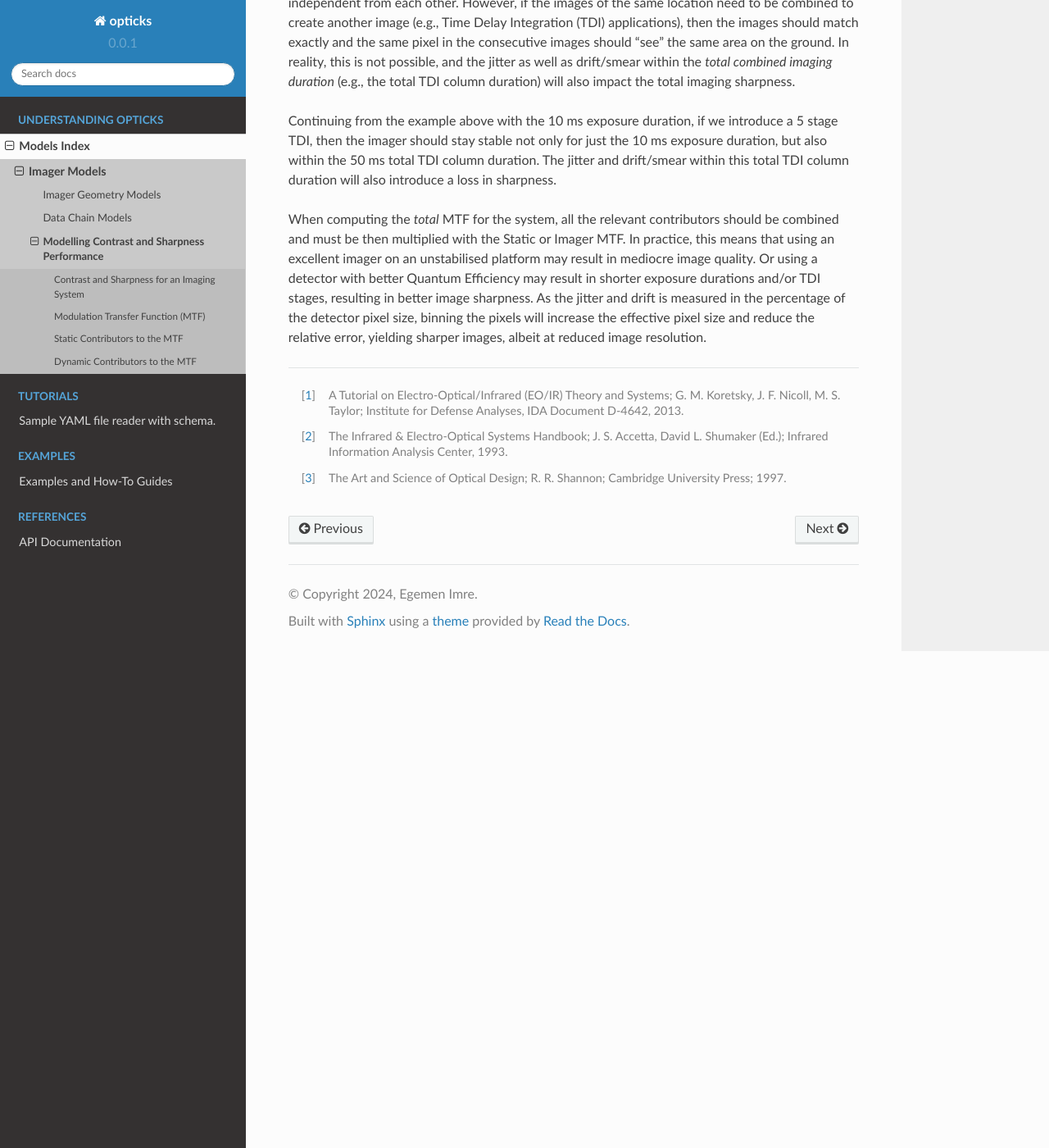
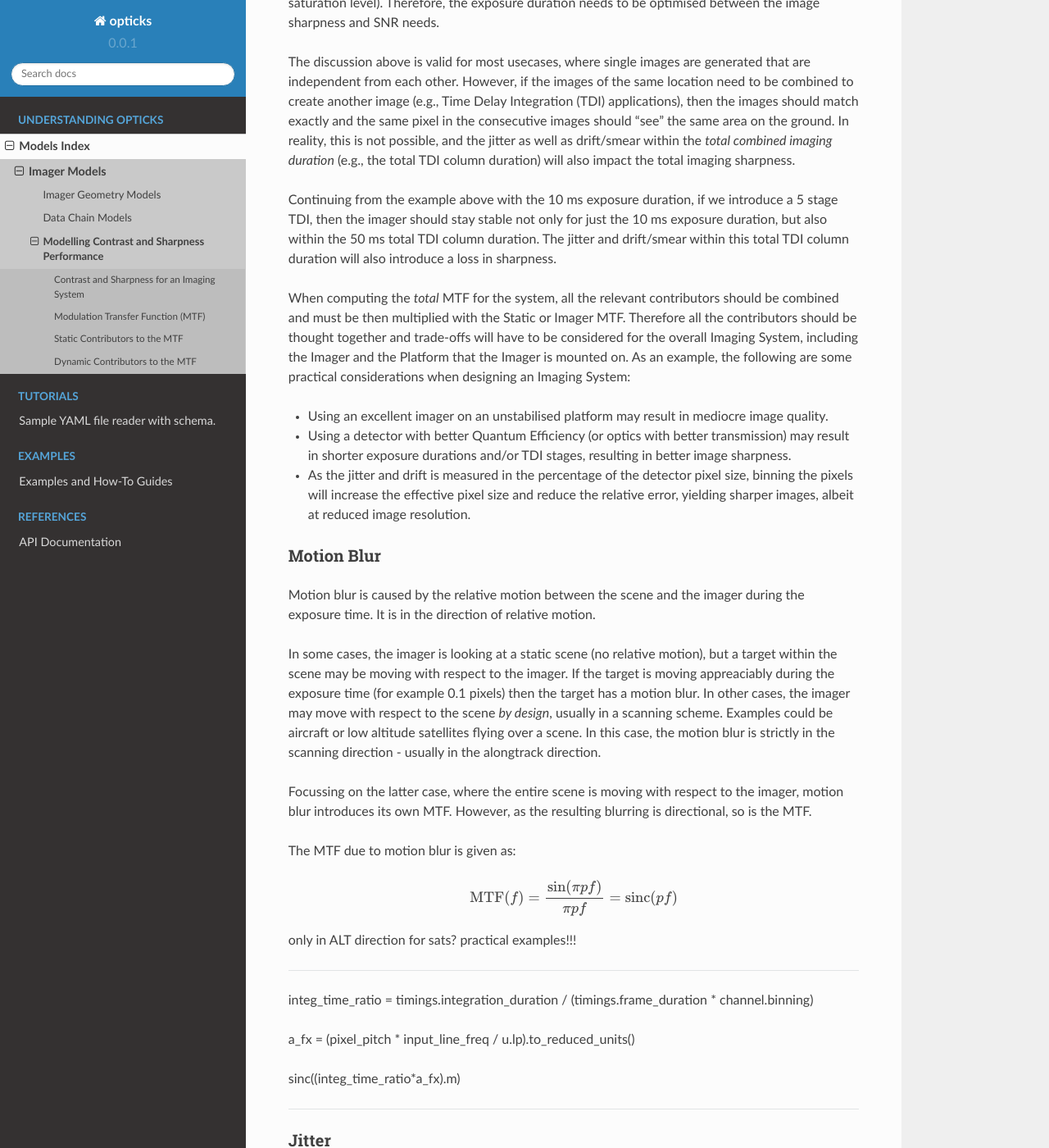
Before and after one commit to egemenimre/opticks, a Sphinx documentation site: the page built from docs/models/sharpness.md, in a window 1280 px wide and 1400 px high, scrolled down 5344 px. Shown: the whole window at 82% size. Built offline with Sphinx 7.4.7 and the Read the Docs theme 2.0.0, drawn with Linux system fonts in a browser that asks for light colours; some of the changed text lies outside the part shown.

Commit message:
expanded dynamic MTF

```diff
--- a/docs/models/sharpness.md
+++ b/docs/models/sharpness.md
@@ -22,7 +22,7 @@ Modulation Transfer Function (MTF) is a measure of how well the input "resolutio
 
 While MTF can be defined for just the optics and the detector of an imager in a narrow sense, other factors such as vibrations (usually called jitter) can be modelled as an MTF contributor. All MTF contributors are combined to generate the system MTF, representing how well the input frequency be reproduced in the final image. 100% MTF would mean that the scene would be perfectly reproduced in the image.
 
-While MTF can be evaluated as a single value for a single input line frequency, it is more useful to evaluate it as the plot of possible line frequencies, starting from low frequencies (usually corresponding to high MTF values) to higher frequencies (usually with decreasing MTF values), all the way to the Nyquist limit of the detector, which sets the practical limit of the resolution. The following plot shows the Optics, Detector and the resulting Imager MTF decrease with the increasing input line frequency, as well as the Nyquist limit.
+Even though MTF can be evaluated as a single value for a single input line frequency, it is more useful to evaluate it as the plot of possible line frequencies, starting from low frequencies (usually corresponding to high MTF values) to higher frequencies (usually with decreasing MTF values), all the way to the Nyquist limit of the detector, which sets the practical limit of the resolution. The following plot shows the Optics, Detector and the resulting Imager MTF decrease with the increasing input line frequency, as well as the Nyquist limit.
 
 ![Static MTF](images/static_mtf.png "Sample MTF plot")
 
@@ -33,6 +33,8 @@ As can be imagined, the ratio of the optics limits to the resolution compared to
 $$ Q = \frac {\lambda F_\#}{ \text{pix pitch}}  $$
 
 It is desirable to have the Q value between 1 and 2. Below 1, the images are undersampled. Beyond 2, the image may become too blurry. The emphasis on *theoretically* should be noted, as the equation does not take into account optics defects like defocussing or surface imperfections. Nor does it take into account the real-world effects that cause blurring, such as vibrations.
+
+It should also be noted that, MTF can be defined in different directions. For example, optical imperfections may vary in tangential and sagittal directions (e.g., focus fall towards the edges of a lens) or motion blur will result in lower MTF in the direction of the motion.
 
 ## Static Contributors to the MTF
 
@@ -108,7 +110,47 @@ The discussion above is valid for most usecases, where single images are generat
 
 Continuing from the example above with the 10 ms exposure duration, if we introduce a 5 stage TDI, then the imager should stay stable not only for just the 10 ms exposure duration, but also within the 50 ms total TDI column duration. The jitter and drift/smear within this total TDI column duration will also introduce a loss in sharpness.
 
-When computing the *total* MTF for the system, all the relevant contributors should be combined and must be then multiplied with the Static or Imager MTF. In practice, this means that using an excellent imager on an unstabilised platform may result in mediocre image quality. Or using a detector with better Quantum Efficiency may result in shorter exposure durations and/or TDI stages, resulting in better image sharpness. As the jitter and drift is measured in the percentage of the detector pixel size, binning the pixels will increase the effective pixel size and reduce the relative error, yielding sharper images, albeit at reduced image resolution.
+When computing the *total* MTF for the system, all the relevant contributors should be combined and must be then multiplied with the Static or Imager MTF. Therefore all the contributors should be thought together and trade-offs will have to be considered for the overall Imaging System, including the Imager and the Platform that the Imager is mounted on. As an example, the following are some practical considerations when designing an Imaging System:
+
+- Using an excellent imager on an unstabilised platform may result in mediocre image quality.
+- Using a detector with better Quantum Efficiency (or optics with better transmission) may result in shorter exposure durations and/or TDI stages, resulting in better image sharpness.
+- As the jitter and drift is measured in the percentage of the detector pixel size, binning the pixels will increase the effective pixel size and reduce the relative error, yielding sharper images, albeit at reduced image resolution.
+
+### Motion Blur
+
+Motion blur is caused by the relative motion between the scene and the imager during the exposure time. It is in the direction of relative motion.
+
+In some cases, the imager is looking at a static scene (no relative motion), but a target within the scene may be moving with respect to the imager. If the target is moving appreaciably during the exposure time (for example 0.1 pixels) then the target has a motion blur. In other cases, the imager may move with respect to the scene *by design*, usually in a scanning scheme. Examples could be aircraft or low altitude satellites flying over a scene. In this case, the motion blur is strictly in the scanning direction - usually in the alongtrack direction.
+
+Focussing on the latter case, where the entire scene is moving with respect to the imager, motion blur introduces its own MTF. However, as the resulting blurring is directional, so is the MTF.
+
+The MTF due to motion blur is given as:
+
+$$\text{MTF}(f) = \frac{\sin(\pi p f)}{\pi p f} = \text{sinc}(p f)$$
+
+only in ALT direction for sats?
+practical examples!!!
+
+--------------------------------------------------
+
+integ_time_ratio = timings.integration_duration /  (timings.frame_duration * channel.binning)
+
+a_fx = (pixel_pitch * input_line_freq / u.lp).to_reduced_units()
+
+sinc((integ_time_ratio*a_fx).m)
+
+--------------------------------------------------
+
+### Jitter
+
+practical examples!!!
+
+### Drift/Smear
+
+practical examples!!!
+
+- Yaw steering error (Single Image and TDI)
+- Frame rate error (TDI)
 
 [^1]: A Tutorial on Electro-Optical/Infrared (EO/IR) Theory and Systems; G. M. Koretsky, J. F. Nicoll, M. S. Taylor; Institute for Defense Analyses, IDA Document D-4642, 2013.
 
```
Also changed, not shown: other parts of docs/models/sharpness.md (+1 -1 lines).
